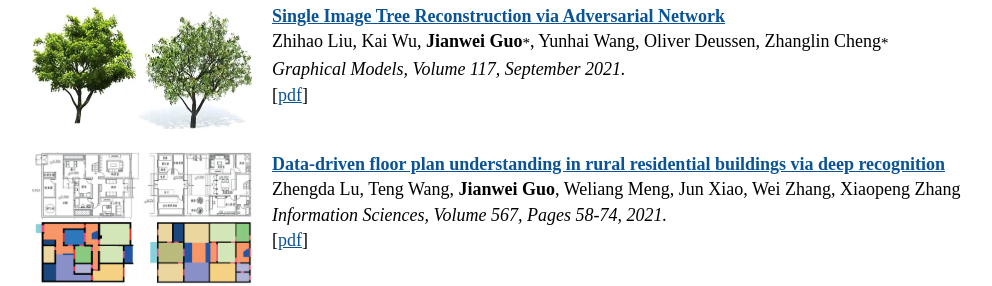
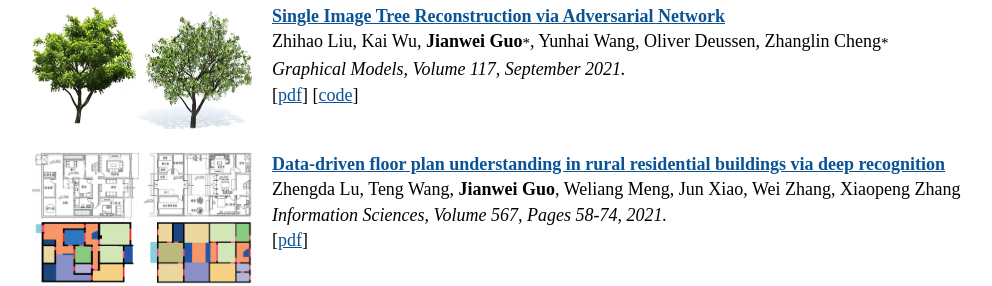
Before and after one commit to jianweiguo/jianweiguo.github.io, a Jekyll site: the page built from publications/index.html, in a window 1280 px wide and 900 px high, scrolled down 3253 px, cut to the strip 175-461 px from the top of the window. Shown: the whole strip, without its empty margins (128-1120 px from the left). Built offline with Jekyll 4.4.1, drawn with Linux system fonts in a browser that asks for light colours.

Commit message:
Update index.html

```diff
--- a/publications/index.html
+++ b/publications/index.html
@@ -230,6 +230,7 @@ Zhengda Lu, <a style="font-weight:bold;color:black">Jianwei Guo</a><sup>*</sup>,
 Zhihao Liu, Kai Wu, <a style="font-weight:bold;color:black">Jianwei Guo</a><sup>*</sup>, Yunhai Wang, Oliver Deussen, Zhanglin Cheng<sup>*</sup><br />
 <a style="font-style:italic;color:black">Graphical Models, Volume 117, September 2021.</a> <br />
 [<a href="papers/2021_GM_singleTree.pdf" target="_blank" style="color:rgb(11,83,148)">pdf</a>]
+[<a href="https://github.com/RyuZhihao123/GM_2021" target="_blank" style="color:rgb(11,83,148)">code</a>]
 </p>
 
 <p>
```
